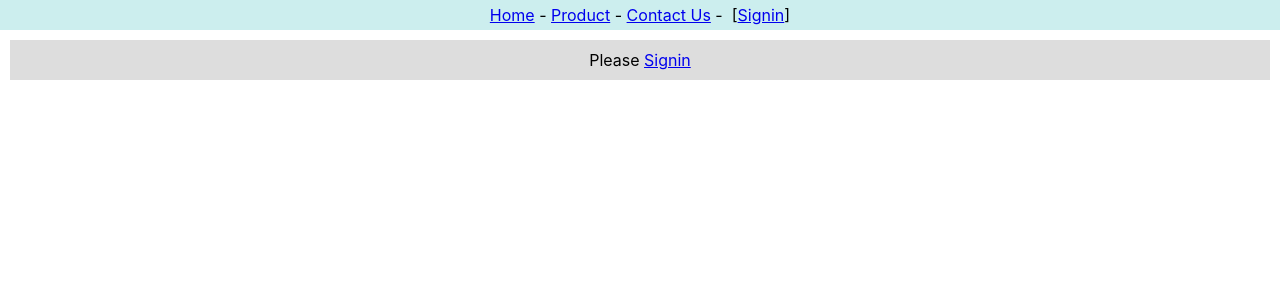
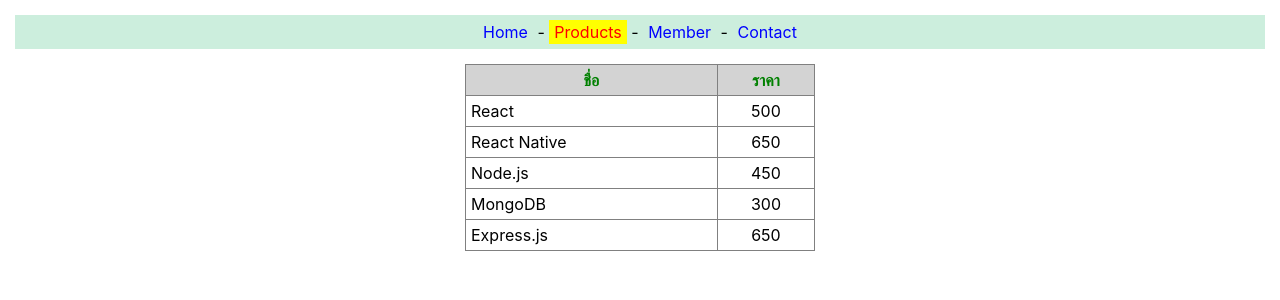
Before and after one commit to Chanonwc/app1, a React (Create React App) app: page /Products in a window 1280 px wide. Shown: the top 300 px of the page. Built offline with nearby package versions, Linux system fonts and the light colour scheme.

Commit message:
make Routes to 4 page

```diff
--- a/package.json
+++ b/package.json
@@ -9,6 +9,7 @@
     "@testing-library/user-event": "^13.5.0",
     "react": "^19.2.7",
     "react-dom": "^19.2.7",
+    "react-router-dom": "^7.18.3",
     "react-scripts": "5.0.1",
     "web-vitals": "^2.1.4"
   },
--- a/src/App.js
+++ b/src/App.js
@@ -1,15 +1,6 @@
 import React from 'react'
-import { userContext } from './context'
-import Header from './context-header2'
-import Content from './context-content2'
+import Router3 from './router3'
 
 export default function App() {
-    let [user, setUser] = React.useState('')
-
-    return (
-        <userContext.Provider value={[user, setUser]}>
-            <Header/>
-            <Content/>
-        </userContext.Provider>
-    )
+    return <Router3/>
 }
--- /dev/null
+++ b/src/home.js
@@ -0,0 +1,12 @@
+import React from 'react'
+export default function home() {
+    return (
+        <p style={{textAlign:'center'}}>
+            <h3>ยินดีต้อนรับสู่ React Store</h3>
+            รายชื่อ <a href="/products">สินค้า</a> ที่เรามีจำหน่าย
+            <br/>
+            แต่ท่านต้องเป็น <a href="/member">สมาชิก</a> จึงจะสั่งซื้อได้<br/>
+            หากมีข้อสงสัย กรุณา <a href="/contact">ติดต่อ</a>
+        </p>
+        )
+        }
--- /dev/null
+++ b/src/member.js
@@ -0,0 +1,7 @@
+import React from 'react'
+
+export default function Member() {
+    return (
+        <div style={{textAlign:'center'}}>Member Page</div>
+    )
+}
--- /dev/null
+++ b/src/navlink.css
@@ -0,0 +1,17 @@
+.nav{
+    background-color: #ced;
+    padding: 7px;
+    text-align: center;
+    margin: 15px;
+}
+.menu{
+    color: blue;
+    text-decoration: none;
+    padding: 2px 5px;
+}
+.active_menu{
+    color: red;
+    background-color: yellow;
+    text-decoration: none;
+    padding: 2px 5px;
+}
--- /dev/null
+++ b/src/products.css
@@ -0,0 +1,15 @@
+table{
+     width: 350px;
+     border-collapse: collapse;
+     margin: auto;
+}
+th{
+    background-color: lightgray;
+    color: green;
+}
+th,td{
+    padding: 5px;
+}
+td:nth-child(2){
+    text-align: center;
+}
--- /dev/null
+++ b/src/products.js
@@ -0,0 +1,25 @@
+import React from 'react'
+import './products.css'
+
+export default class products extends React.Component{
+    data=[
+        ['React',500],
+        ['React Native',650],
+        ['Node.js',450],
+        ['MongoDB',300],
+        ['Express.js',650]
+    ]
+    render(){
+        return (
+            <table border="1">
+                <tr><th>ชื่อ</th><th>ราคา</th></tr>
+            {
+                this.data.map(d =>{
+                    return <tr><td>{d[0]}</td><td>{d[1]}</td></tr>
+                })
+            }
+
+            </table>
+        )
+    }
+}
--- /dev/null
+++ b/src/router3.js
@@ -0,0 +1,36 @@
+import react from 'react'
+import {BrowserRouter,NavLink,Route,Routes} from 'react-router-dom'
+
+import './navlink.css'
+import Products from './products'
+import Home from './home'
+import Member from './member'
+
+export default function Router3() {
+    return (
+        <BrowserRouter>
+            <nav className="nav">
+                <NavLink to='/'
+                    className={({isActive})=>
+                        isActive?'active_menu':'menu'}style={({isActive}) => {
+                    return {
+                    fontWeight: isActive ? "bold":""
+                    };
+                    }}>Home</NavLink> -&nbsp;
+                <NavLink to='/Products'className={({isActive})=>
+                    isActive?'active_menu':'menu'}>Products</NavLink> -&nbsp;
+                <NavLink to='/Member'className={({isActive})=>
+                    isActive?'active_menu':'menu'}>Member</NavLink> -&nbsp;
+                <NavLink to='/contact'className={({isActive})=>
+                    isActive?'active_menu':'menu'}>Contact</NavLink>
+            </nav>
+            <Routes style={{margin:'20px'}}>
+                <Route path="/" element={<Home/>}/>
+                <Route path="/Products" element={<Products/>}/>
+                <Route path="/Member" Component={Member}/>
+                <Route path="/contact" element={<div style={{textAlign:'center'}}>Contact Page</div>}/>
+                <Route path="/*" element={<div style={{textAlign:'center'}}>Error 404 Not Found</div>}/>
+            </Routes>
+        </BrowserRouter>
+    )
+}
```
Also changed, not shown: 1 other file (tests, documents, lock files or other folders).
